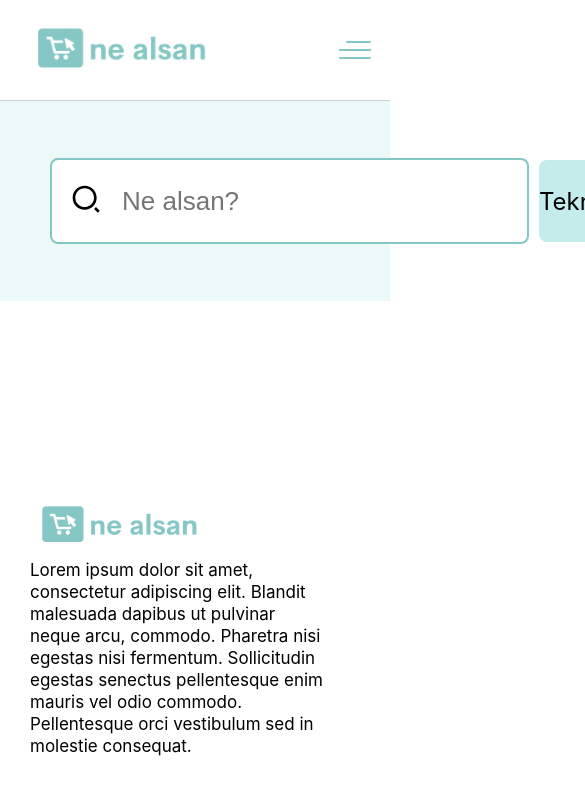
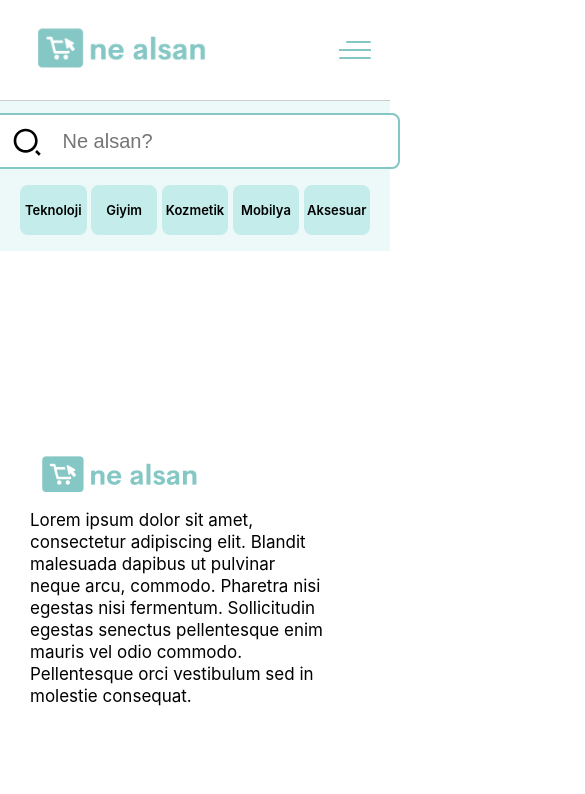
Before and after one commit to hamzauguz/infinacase, a React (Create React App) app: page / in a window 390 px wide. Shown: the top 794 px of the page, 585 px wide, since content can reach past the window. Built offline with nearby package versions, Linux system fonts and the light colour scheme; no server answers; the database is empty.

Commit message:
added responsive filter-container at home

```diff
--- a/src/pages/Home/Styles.Home.css
+++ b/src/pages/Home/Styles.Home.css
@@ -1,3 +1,29 @@
+@media screen and (max-width: 1000px) {
+  .search-filter-container {
+    flex-direction: column !important;
+
+    height: 150px !important;
+  }
+  .search-input {
+    margin-top: 12px;
+    height: 52px !important;
+    font-size: 20px !important;
+    min-width: 200px !important;
+  }
+
+  .filter-button-container {
+    width: 350px;
+    align-items: center;
+    margin-left: 0px !important;
+  }
+
+  .filter-button {
+    font-size: 13px !important;
+    height: 50px !important;
+    font-weight: 600 !important;
+  }
+}
+
 .search-filter-container {
   height: 200px;
   background-color: #edf9f8;
```
